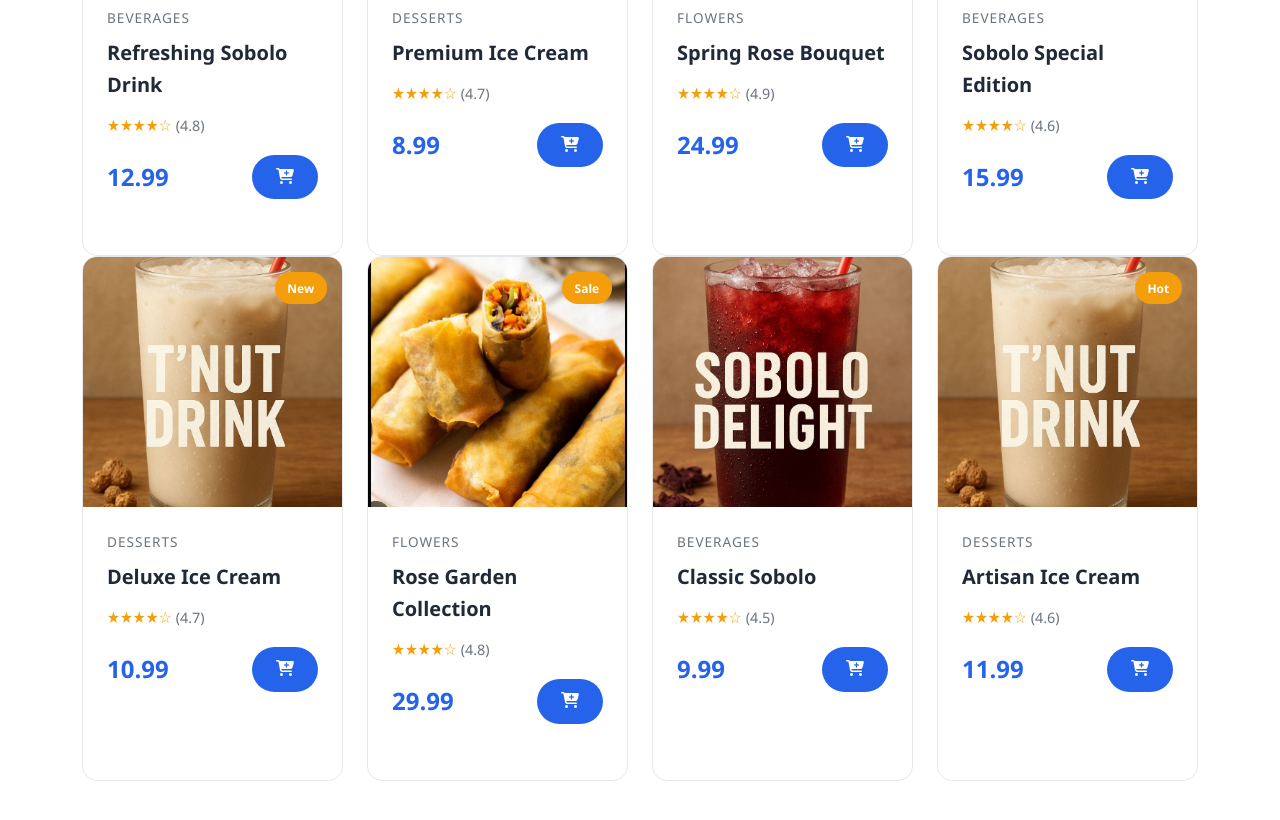
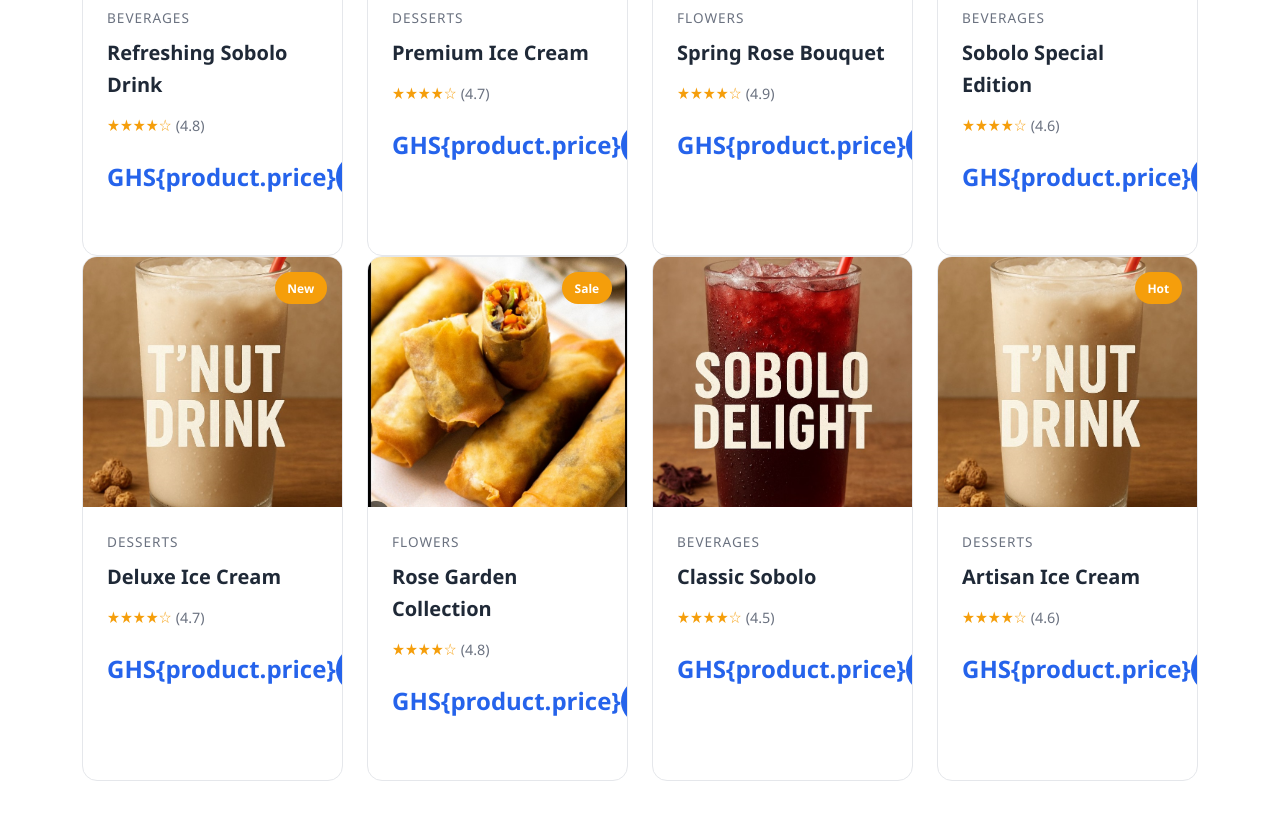
Before and after one commit to agyesam12/ecom-prototype, a plain HTML site: page index.html in a window 1280 px wide. Shown: the part 1480-2300 px from the top of the page. Drawn offline with nearby package versions, Linux system fonts and the light colour scheme.

Commit message:
updated the product template file

```diff
--- a/index.html
+++ b/index.html
@@ -497,14 +497,14 @@
     <script>
         // Sample product data
         const products = [
-            { id: 1, name: 'Refreshing Sobolo Drink', category: 'Beverages', price: 12.99, rating: 4.8, badge: 'New', image: 'images/sobolo.jpg' },
+            { id: 1, name: 'Refreshing Sobolo Drink', category: 'Beverages', price: 3, rating: 4.8, badge: 'New', image: 'images/sobolo.jpg' },
             { id: 2, name: 'Premium Ice Cream', category: 'Desserts', price: 8.99, rating: 4.7, badge: 'Hot', image: 'images/icecream.jpg' },
             { id: 3, name: 'Spring Rose Bouquet', category: 'Flowers', price: 24.99, rating: 4.9, badge: 'Sale', image: 'images/spring-rose.jpg' },
-            { id: 4, name: 'Sobolo Special Edition', category: 'Beverages', price: 15.99, rating: 4.6, badge: '', image: 'images/sobolo.jpg' },
-            { id: 5, name: 'Deluxe Ice Cream', category: 'Desserts', price: 10.99, rating: 4.7, badge: 'New', image: 'images/icecream.jpg' },
-            { id: 6, name: 'Rose Garden Collection', category: 'Flowers', price: 29.99, rating: 4.8, badge: 'Sale', image: 'images/spring-rose.jpg' },
-            { id: 7, name: 'Classic Sobolo', category: 'Beverages', price: 9.99, rating: 4.5, badge: '', image: 'images/sobolo.jpg' },
-            { id: 8, name: 'Artisan Ice Cream', category: 'Desserts', price: 11.99, rating: 4.6, badge: 'Hot', image: 'images/icecream.jpg' }
+            { id: 4, name: 'Sobolo Special Edition', category: 'Beverages', price:3, rating: 4.6, badge: '', image: 'images/sobolo.jpg' },
+            { id: 5, name: 'Deluxe Ice Cream', category: 'Desserts', price: 6, rating: 4.7, badge: 'New', image: 'images/icecream.jpg' },
+            { id: 6, name: 'Rose Garden Collection', category: 'Flowers', price: 2, rating: 4.8, badge: 'Sale', image: 'images/spring-rose.jpg' },
+            { id: 7, name: 'Classic Sobolo', category: 'Beverages', price: 3, rating: 4.5, badge: '', image: 'images/sobolo.jpg' },
+            { id: 8, name: 'Artisan Ice Cream', category: 'Desserts', price: 6, rating: 4.6, badge: 'Hot', image: 'images/icecream.jpg' }
         ];
 
         // Render products
@@ -525,7 +525,7 @@
                                 <span style="color: #6b7280; font-size: 0.9rem;">(${product.rating})</span>
                             </div>
                             <div class="product-price">
-                                <span class="price">${product.price}</span>
+                                <span class="price">GHS{product.price}</span>
                                 <button class="btn-add-cart" onclick="addToCart(${product.id})">
                                     <i class="fas fa-cart-plus"></i>
                                 </button>
```
